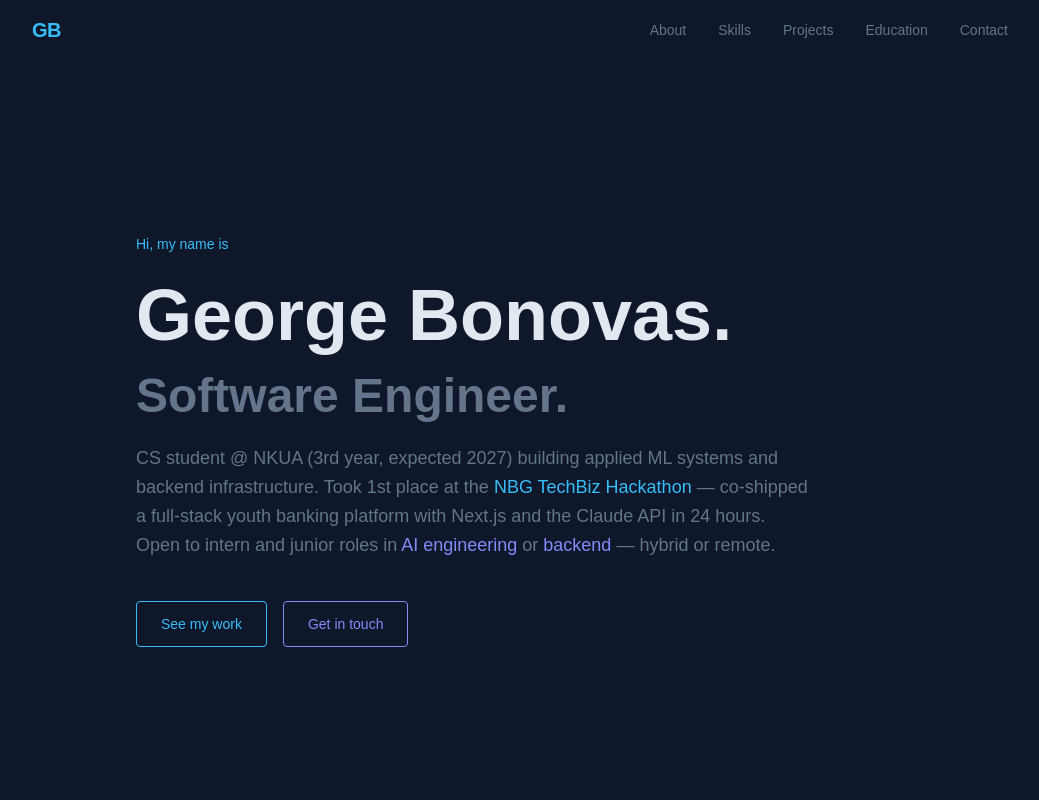
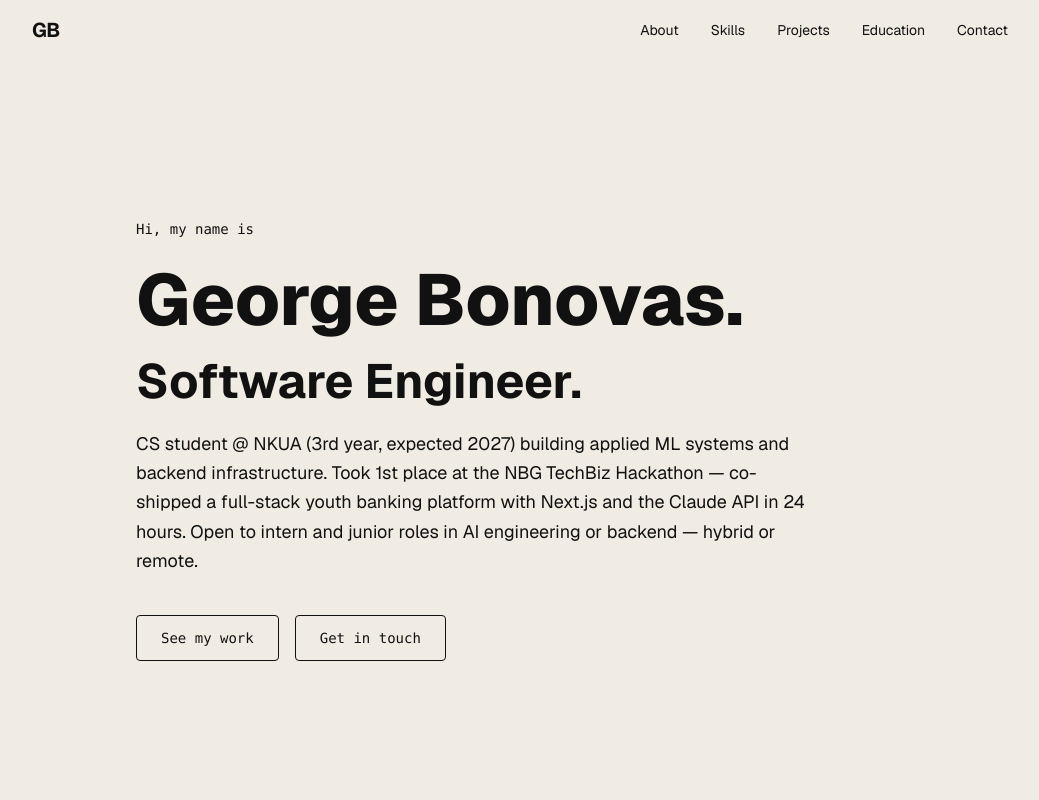
Before and after one commit to georgebon5/personal-website, a Next.js app: page / in a window 1280 px wide. Shown: the top 800 px of the page, without its empty margins (120-1159 px from the left). Built offline with nearby package versions, Linux system fonts and the light colour scheme.

Commit message:
feat(design): apply cream background, editorial layout, and photo strip footer

```diff
--- a/app/globals.css
+++ b/app/globals.css
@@ -1,47 +1,25 @@
 @import "tailwindcss";
-
-:root {
-  --background: #0f172a;
-  --foreground: #e2e8f0;
-  --accent: #38bdf8;
-  --accent2: #818cf8;
-  --card: #1e293b;
-  --muted: #64748b;
-}
-
-@theme inline {
-  --color-background: var(--background);
-  --color-foreground: var(--foreground);
-  --font-sans: var(--font-geist-sans);
-  --font-mono: var(--font-geist-mono);
-}
 
 html {
   scroll-behavior: smooth;
 }
 
 body {
-  background: var(--background);
-  color: var(--foreground);
-  font-family: Arial, Helvetica, sans-serif;
+  background: #f0ebe3;
+  color: #111111;
+  font-family: var(--font-sans), system-ui, sans-serif;
+}
+
+.font-serif-display {
+  font-family: var(--font-serif), Georgia, serif;
 }
 
 @keyframes fadeInUp {
-  from {
-    opacity: 0;
-    transform: translateY(24px);
-  }
-  to {
-    opacity: 1;
-    transform: translateY(0);
-  }
+  from { opacity: 0; transform: translateY(16px); }
+  to   { opacity: 1; transform: translateY(0); }
 }
 
-.animate-fade-in-up {
-  animation: fadeInUp 0.7s ease both;
-}
-
-.animate-delay-100 { animation-delay: 0.1s; }
-.animate-delay-200 { animation-delay: 0.2s; }
-.animate-delay-300 { animation-delay: 0.3s; }
-.animate-delay-400 { animation-delay: 0.4s; }
+.anim-1 { animation: fadeInUp 0.5s ease both 0.05s; }
+.anim-2 { animation: fadeInUp 0.5s ease both 0.15s; }
+.anim-3 { animation: fadeInUp 0.5s ease both 0.25s; }
+.anim-4 { animation: fadeInUp 0.5s ease both 0.35s; }
--- a/app/page.tsx
+++ b/app/page.tsx
@@ -1,9 +1,20 @@
 import Navbar from "./components/Navbar";
 import Hero from "./components/Hero";
+import Currently from "./components/Currently";
 import Skills from "./components/Skills";
 import Projects from "./components/Projects";
+import Awards from "./components/Awards";
 import Education from "./components/Education";
 import Contact from "./components/Contact";
+import Image from "next/image";
+
+const photos = [
+  "/photos/6B06A480-6B42-4639-9D5B-798D67BAC63E.jpeg",
+  "/photos/IMG_5583.jpeg",
+  "/photos/IMG_5600.jpeg",
+  "/photos/IMG_5711.jpeg",
+  "/photos/IMG_5731.png",
+];
 
 export default function Home() {
   return (
@@ -11,13 +22,33 @@ export default function Home() {
       <Navbar />
       <main>
         <Hero />
+        <Currently />
         <Skills />
         <Projects />
+        <Awards />
         <Education />
         <Contact />
       </main>
-      <footer className="py-6 text-center text-[var(--muted)] text-xs font-mono border-t border-white/5">
-        Designed &amp; Built by George Bonovas
+
+      <div className="max-w-2xl mx-auto px-6 py-10">
+        <p className="text-xs tracking-[0.2em] text-[#999999] uppercase mb-5">Photos</p>
+        <div className="flex gap-2 overflow-x-auto pb-2 -mx-1 px-1">
+          {photos.map((src, i) => (
+            <div key={i} className="shrink-0 w-28 h-28 rounded overflow-hidden">
+              <Image
+                src={src}
+                alt={`photo ${i + 1}`}
+                width={112}
+                height={112}
+                className="w-full h-full object-cover transition-transform duration-300 hover:scale-110"
+              />
+            </div>
+          ))}
+        </div>
+      </div>
+      <footer className="max-w-2xl mx-auto px-6 py-8 border-t border-[#e8e8e8] flex flex-col sm:flex-row sm:justify-between gap-2 text-xs text-[#999999]">
+        <span>George Bonovas · {new Date().getFullYear()}</span>
+        <span>Built with Next.js · Hosted on GitHub Pages</span>
       </footer>
     </>
   );
```
